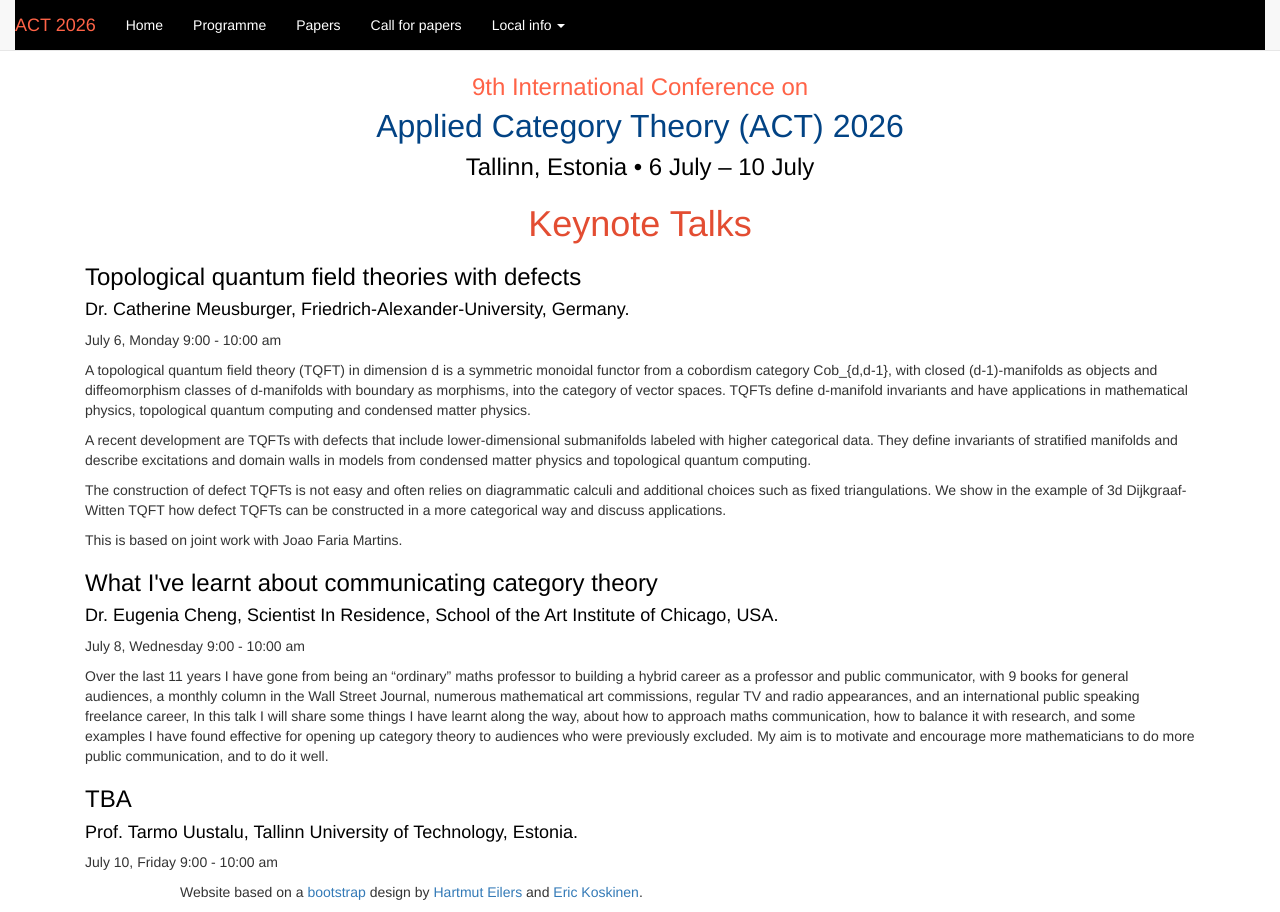
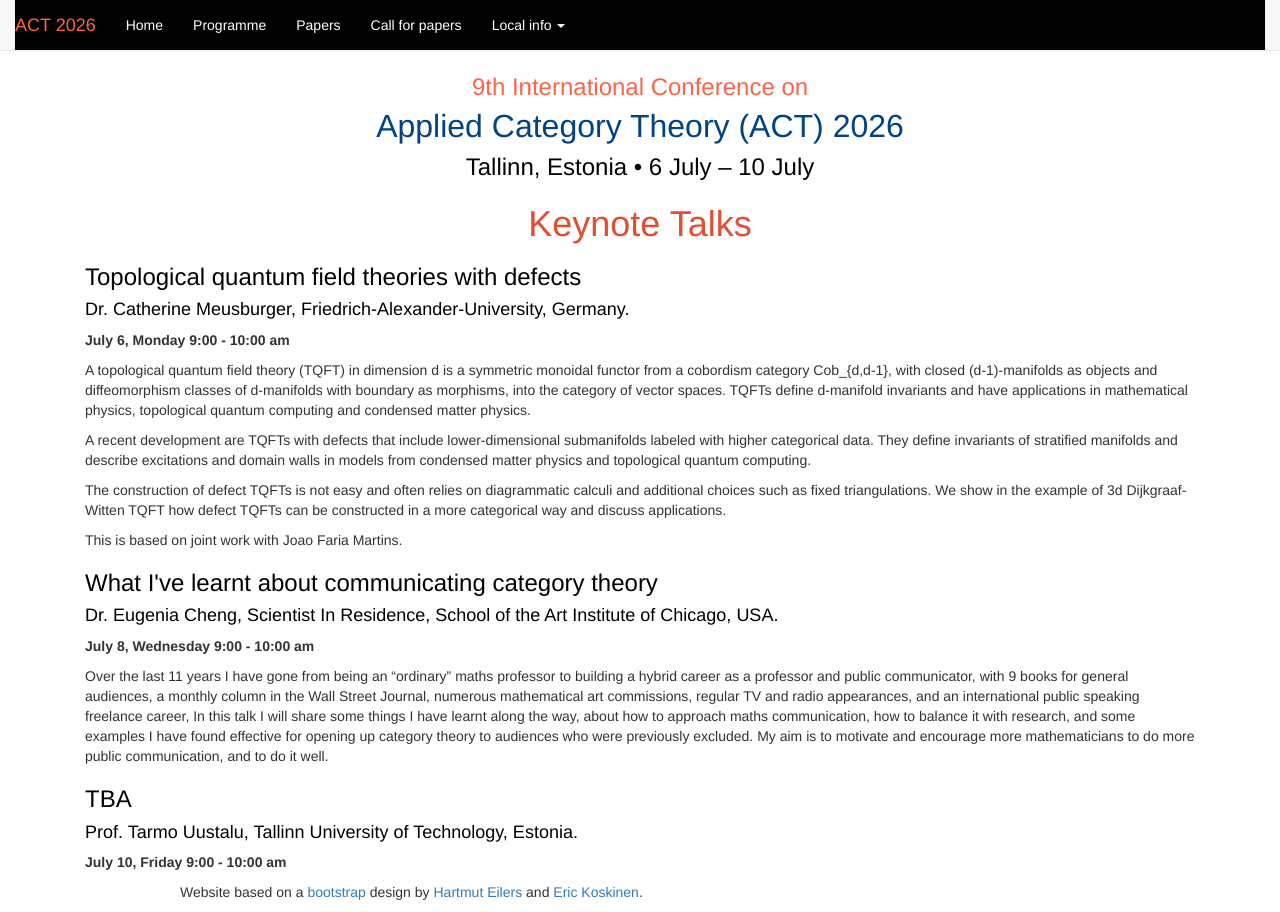
Before and after one commit to actconf2026/actconf2026.github.io, a Jekyll site: the page built from invited.html, in a window 1280 px wide. Built offline with Jekyll 4.4.1, drawn with Linux system fonts in a browser that asks for light colours.

Commit message:
Font formatted to bold

```diff
--- a/invited.html
+++ b/invited.html
@@ -7,7 +7,7 @@ layout: act
 <h3 style="color:black;">Topological quantum field theories with defects</h3>
 <h4 style="color:black;">Dr. Catherine Meusburger, Friedrich-Alexander-University, Germany. </h4>
 
-<p><font size=="+1"> July 6, Monday 9:00 - 10:00 am </font> </p>
+<p><font size=="+1"> <b> July 6, Monday 9:00 - 10:00 am </b> </font> </p>
 
 <p>A topological quantum field theory (TQFT) in dimension d is a symmetric
 monoidal functor from a cobordism category Cob_{d,d-1},  with closed
@@ -33,7 +33,7 @@ applications.</p>
 
 <h3 style="color:black;">What I've learnt about communicating category theory</h3>
 <h4 style="color:black;"> Dr. Eugenia Cheng,  Scientist In Residence, School of the Art Institute of Chicago, USA. </h4>
-<p><font size=="+1"> July 8, Wednesday 9:00 - 10:00 am </font> </p>
+<p><font size=="+1"> <b> July 8, Wednesday 9:00 - 10:00 am </b> </font> </p>
 
 <p>Over the last 11 years I have gone from being an “ordinary” maths professor to
       building a hybrid career as a professor and public communicator, with 9 books for general
@@ -47,6 +47,6 @@ applications.</p>
 
 <h3 style="color:black;">TBA</h3>
 <h4 style="color:black;">Prof. Tarmo Uustalu, Tallinn University of Technology, Estonia. </h4>
-<p><font size=="+1"> July 10, Friday 9:00 - 10:00 am </font> </p>
+<p><font size=="+1"> <b> July 10, Friday 9:00 - 10:00 am </b> </font> </p>
 
 		  </div> <!-- prose -->
```
